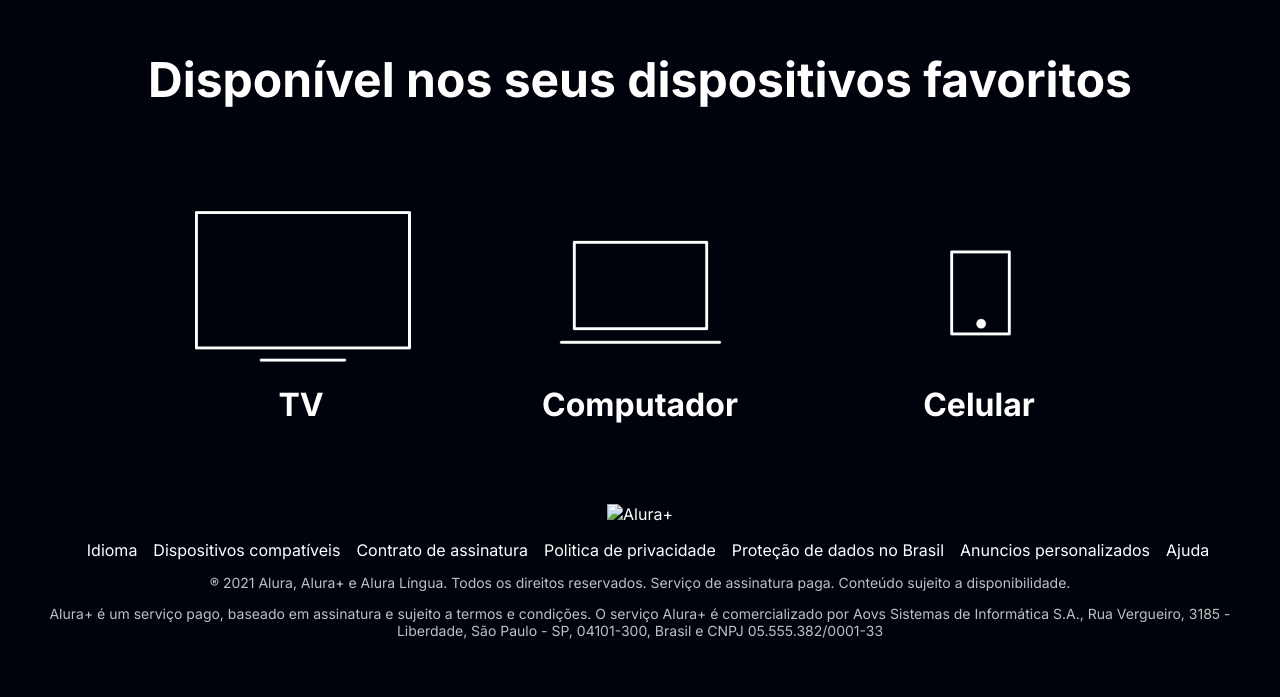
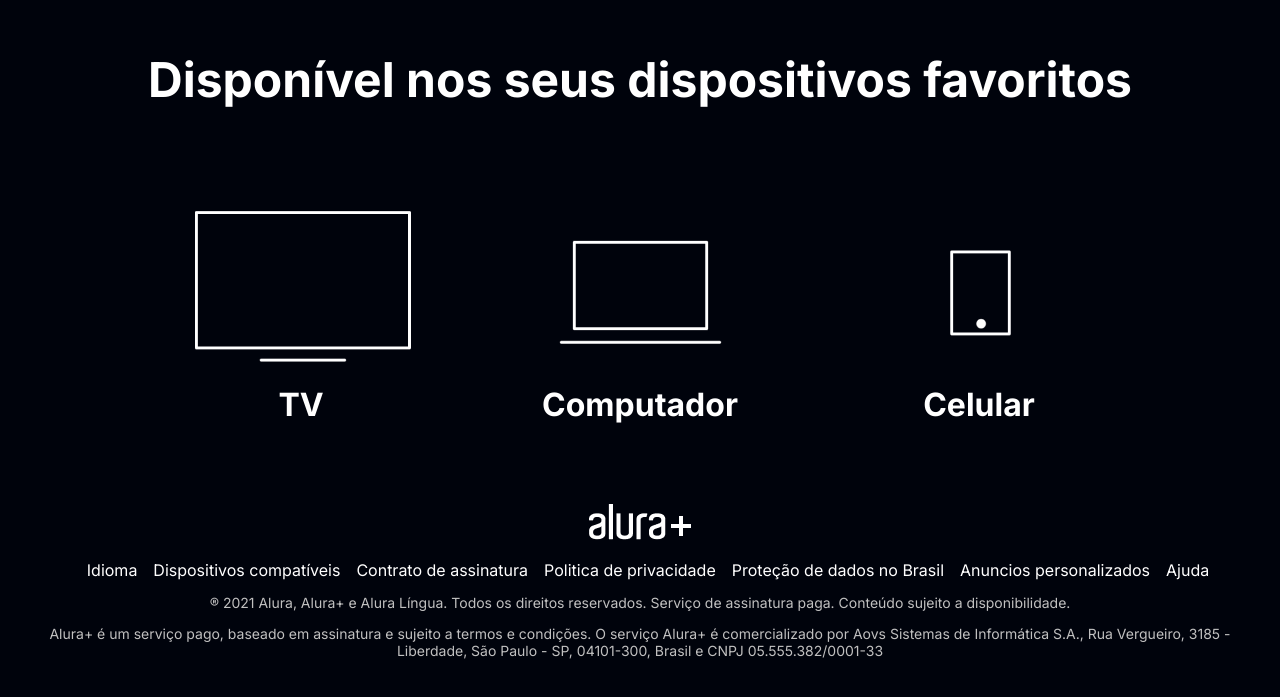
Before and after one commit to vitoriafmachado/aluraplus, a plain HTML site: page index.html in a window 1280 px wide. Shown: the part 3150-3847 px from the top of the page. Drawn offline with Linux system fonts and the light colour scheme.

Commit message:
alterei o caminho da imagem

```diff
--- a/index.html
+++ b/index.html
@@ -72,7 +72,7 @@
     </section>
 
     <footer class="rodape">
-        <img src="img/Logo.png" alt="Alura+" class="rodape__logo">
+        <img src="img/Logo (1).png" alt="Alura+" class="rodape__logo">
         <ul class="rodape__lista">
             <li class="lista__link">
                 <a href="#">Idioma</a>
```
